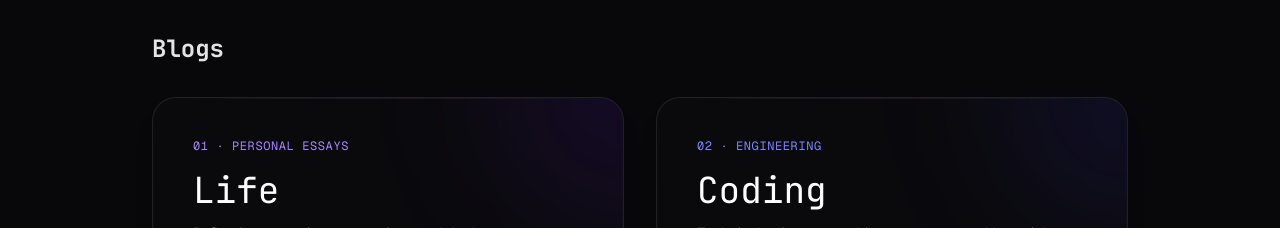
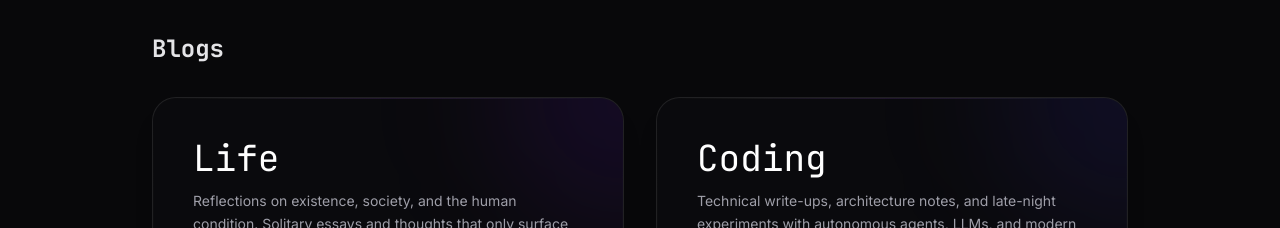
Before and after one commit to SoumyadipSil/Afterhours-blog, a Next.js app: page / in a window 1280 px wide. Shown: the part 860-1088 px from the top of the page. Built offline with nearby package versions, Linux system fonts and the light colour scheme.

Commit message:
updated blog archive

```diff
--- a/app/(public)/page.tsx
+++ b/app/(public)/page.tsx
@@ -213,7 +213,7 @@ export default function HomePage() {
             >
               <div className="absolute top-0 right-0 w-64 h-64 bg-violet-600/10 rounded-full blur-3xl -translate-y-1/2 translate-x-1/2 transition-transform group-hover:scale-125" />
               <div className="relative z-10">
-                <span className="text-violet-400 font-mono text-xs uppercase tracking-wider mb-4 block">01 · Personal Essays</span>
+
                 <h3 className="font-heading text-3xl sm:text-4xl text-white mb-3">Life</h3>
                 <p className="text-zinc-400 text-sm leading-relaxed mb-6">
                   Reflections on existence, society, and the human condition. Solitary essays and thoughts that only surface at 3 AM.
@@ -233,7 +233,7 @@ export default function HomePage() {
             >
               <div className="absolute top-0 right-0 w-64 h-64 bg-indigo-600/10 rounded-full blur-3xl -translate-y-1/2 translate-x-1/2 transition-transform group-hover:scale-125" />
               <div className="relative z-10">
-                <span className="text-indigo-400 font-mono text-xs uppercase tracking-wider mb-4 block">02 · Engineering</span>
+
                 <h3 className="font-heading text-3xl sm:text-4xl text-white mb-3">Coding</h3>
                 <p className="text-zinc-400 text-sm leading-relaxed mb-6">
                   Technical write-ups, architecture notes, and late-night experiments with autonomous agents, LLMs, and modern frameworks.
```
